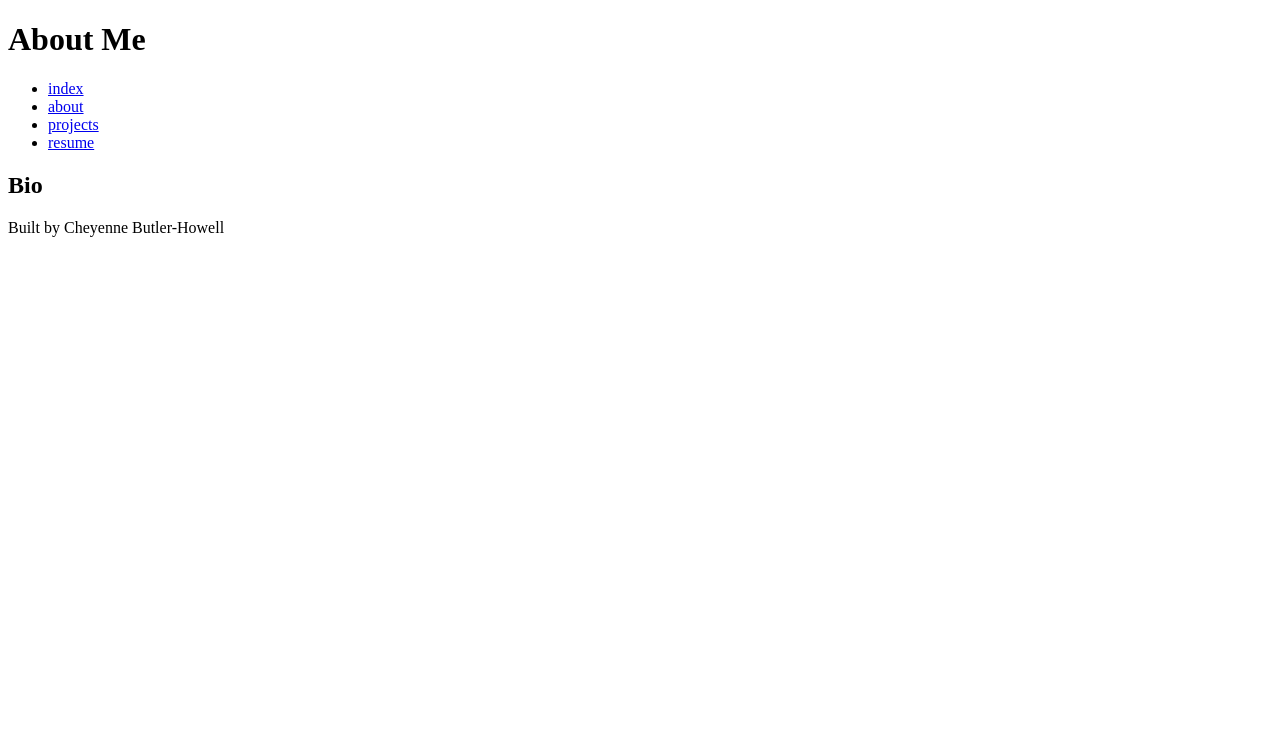
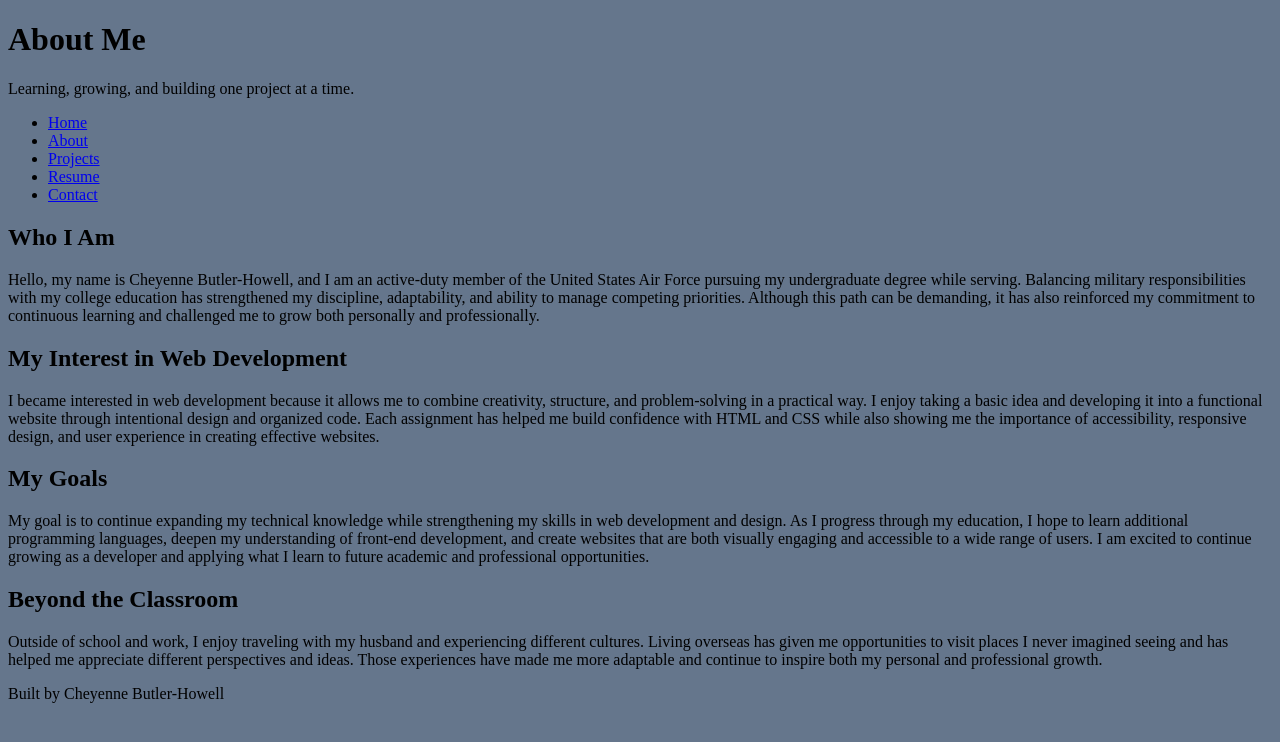
Before and after one commit to cabutle9-design/myfirstportfolio, a plain HTML site: page about.html in a window 1280 px wide. Drawn offline with Linux system fonts and the light colour scheme.

Commit message:
Updated About Page
Created a personalized About page highlighting my military service, educational journey, professional goals, and growing interest in web development and technology.

```diff
--- a/about.html
+++ b/about.html
@@ -3,23 +3,39 @@
 <head>
     <meta charset="UTF-8">
     <meta name="viewport" content="width=device-width, initial-scale=1.0">
+    <link rel="stylesheet" href="styles.css">
     <title>About Me</title>
 </head>
 <body>
     <header>
         <h1>About Me</h1>
+        <p>Learning, growing, and building one project at a time.</p>
     </header>
     <nav>
         <ul>
-            <li><a href="index.html">index</a></li>
-            <li><a href="about.html">about</a></li>
-            <li><a href="projects.html">projects</a></li>
-            <li><a href="resume.html">resume</a></li>
+            <li><a href="index.html">Home</a></li>
+            <li><a href="about.html">About</a></li>
+            <li><a href="projects.html">Projects</a></li>
+            <li><a href="resume.html">Resume</a></li>
+            <li><a href="contact.html">Contact</a></li>
         </ul>
     </nav>
     <main>
         <section>
-            <h2>Bio</h2>
+            <h2>Who I Am</h2>
+            <p>Hello, my name is Cheyenne Butler-Howell, and I am an active-duty member of the United States Air Force pursuing my undergraduate degree while serving. Balancing military responsibilities with my college education has strengthened my discipline, adaptability, and ability to manage competing priorities. Although this path can be demanding, it has also reinforced my commitment to continuous learning and challenged me to grow both personally and professionally.</p>
+        </section>
+        <section>
+            <h2>My Interest in Web Development</h2>
+            <p>I became interested in web development because it allows me to combine creativity, structure, and problem-solving in a practical way. I enjoy taking a basic idea and developing it into a functional website through intentional design and organized code. Each assignment has helped me build confidence with HTML and CSS while also showing me the importance of accessibility, responsive design, and user experience in creating effective websites.</p>
+        </section>
+        <section>
+            <h2>My Goals</h2>
+            <p>My goal is to continue expanding my technical knowledge while strengthening my skills in web development and design. As I progress through my education, I hope to learn additional programming languages, deepen my understanding of front-end development, and create websites that are both visually engaging and accessible to a wide range of users. I am excited to continue growing as a developer and applying what I learn to future academic and professional opportunities.</p>
+        </section>
+        <section>
+            <h2>Beyond the Classroom</h2>
+            <p>Outside of school and work, I enjoy traveling with my husband and experiencing different cultures. Living overseas has given me opportunities to visit places I never imagined seeing and has helped me appreciate different perspectives and ideas. Those experiences have made me more adaptable and continue to inspire both my personal and professional growth.</p>
         </section>
     </main>
     <footer>
```
Also changed, not shown: index.html (+3 -3 lines).
